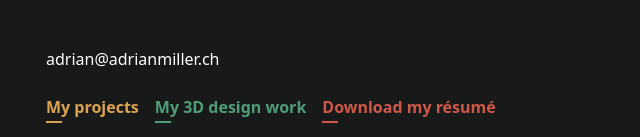
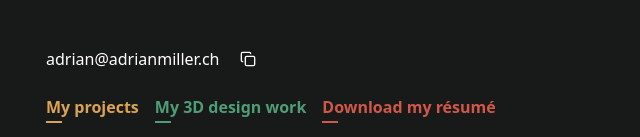
Before and after one commit to AdrianMiller99/personal-website, a React (Vite) app: page / in a window 1280 px wide. Shown: the part 423-560 px from the top of the page, without its empty margins (146-786 px from the left). Built offline with nearby package versions, Linux system fonts and the light colour scheme.

Commit message:
updated landing page ui/ux

```diff
--- a/src/components/LandingPage.jsx
+++ b/src/components/LandingPage.jsx
@@ -1,8 +1,17 @@
-// eslint-disable-next-line no-unused-vars
-import React from 'react';
-import { Github, Linkedin } from 'lucide-react';
+import React, { useState } from 'react';
+import { Github, Linkedin, Copy, Check } from 'lucide-react';
 
 const LandingPage = () => {
+    const [copied, setCopied] = useState(false);
+    const email = 'adrian@adrianmiller.ch';
+
+    const copyToClipboard = () => {
+        navigator.clipboard.writeText(email).then(() => {
+            setCopied(true);
+            setTimeout(() => setCopied(false), 2000);
+        });
+    };
+
     return (
         <div className="min-h-screen bg-my-gray text-white flex flex-col justify-between p-8">
             {/* Identity dots */}
@@ -20,10 +29,24 @@ const LandingPage = () => {
                         A <span className="text-my-yellow">25-year-old</span>
                         <br />software engineer
                     </h1>
-                    <p className="mb-6 my-14">
-                        <a href="mailto:adrian@adrianmiller.ch" className="hover:text-my-blue transition-colors duration-300 cursor-pointer">
-                            adrian@adrianmiller.ch
+                    <p className="mb-6 my-14 flex items-center">
+                        <a
+                            href={`mailto:${email}`}
+                            className="hover:text-my-blue transition-colors duration-300 cursor-pointer"
+                        >
+                            {email}
                         </a>
+                        <button
+                            onClick={copyToClipboard}
+                            className="ml-4 p-1 rounded-full hover:bg-gray-700 transition-colors duration-300 focus:outline-none focus:ring-none focus:ring-offset-2 focus:ring-offset-my-gray focus:ring-white"
+                            title="Copy email address"
+                        >
+                            {copied ? (
+                                <Check size={16} className="text-my-green" />
+                            ) : (
+                                <Copy size={16} />
+                            )}
+                        </button>
                     </p>
                     <div className="space-x-4">
                         <a href="https://github.com/AdrianMiller99?tab=repositories" className="animated-underline text-my-yellow font-bold">My projects</a>
```
